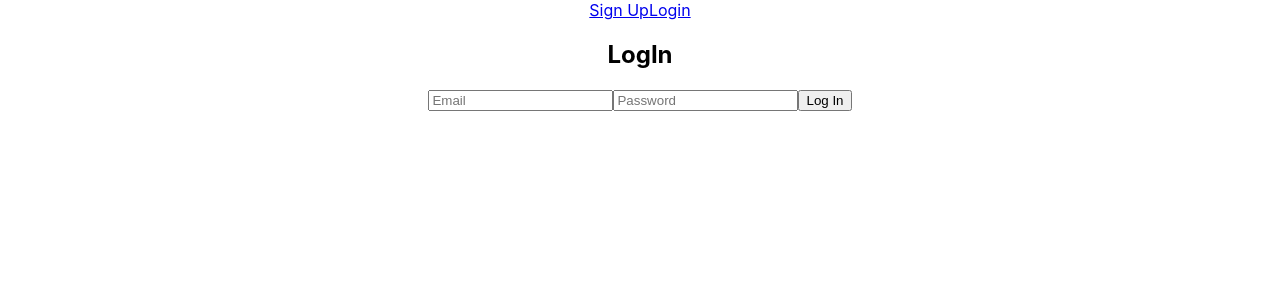
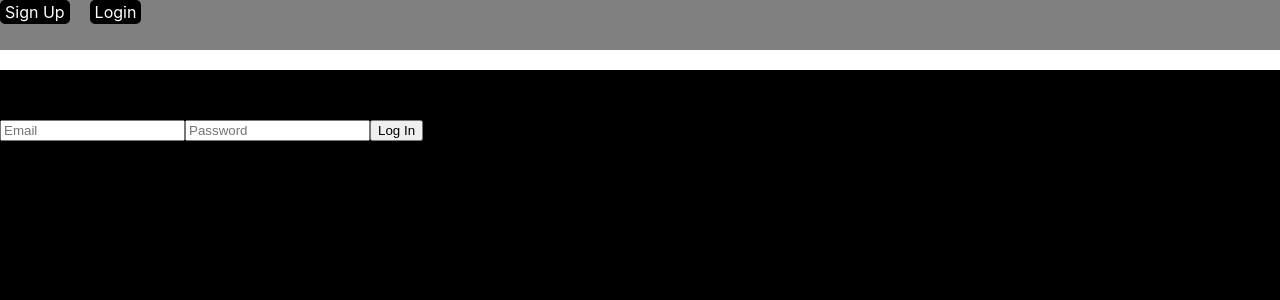
Before and after one commit to shyamtawli/sheetcoder, a React (Create React App) app in the folder client/: page /login in a window 1280 px wide. Shown: the top 300 px of the page. Built offline with nearby package versions, Linux system fonts and the light colour scheme.

Commit message:
Fixes and some styling

```diff
--- a/client/src/App.css
+++ b/client/src/App.css
@@ -1,38 +1,29 @@
-.App {
-  text-align: center;
+.navbar-container {
+  height: 50px;
+  background-color: gray;
 }
 
-.App-logo {
-  height: 40vmin;
-  pointer-events: none;
+.navbar {
+  display: flex;
+  gap: 20px;
 }
 
-@media (prefers-reduced-motion: no-preference) {
-  .App-logo {
-    animation: App-logo-spin infinite 20s linear;
-  }
+.navbar a {
+  text-decoration: none;
+  color: white;
+  background-color: black;
+  border-radius: 5px;
+  padding: 2px 5px;
 }
 
-.App-header {
-  background-color: #282c34;
-  min-height: 100vh;
-  display: flex;
-  flex-direction: column;
-  align-items: center;
-  justify-content: center;
-  font-size: calc(10px + 2vmin);
+.logout-btn {
+  background-color: black;
   color: white;
+  border-radius: 5px;
+  padding: 2px 5px;
 }
 
-.App-link {
-  color: #61dafb;
+.main {
+  background-color: black;
+  height: 100vh;
 }
-
-@keyframes App-logo-spin {
-  from {
-    transform: rotate(0deg);
-  }
-  to {
-    transform: rotate(360deg);
-  }
-}
--- a/client/src/App.js
+++ b/client/src/App.js
@@ -8,11 +8,16 @@ function App() {
   const user = localStorage.getItem("token");
   return (
     <div className="App">
-      <div>
+      {!user && (
+        <div className="navbar-container">
+          <div className="navbar">
             <Link to="/signup">Sign Up</Link>
             <Link to="/login">Login</Link>
           </div>
+        </div>
+      )}
 
+      <div className="main">
         <Routes>
           {user && <Route exact path="/" element={<Home />} />}
           <Route exact path="/signup" element={<Signup />} />
@@ -20,6 +25,7 @@ function App() {
           <Route path="/" exact element={<Navigate replace to="/login" />} />
         </Routes>
       </div>
+    </div>
   );
 }
 
--- a/client/src/components/Home.jsx
+++ b/client/src/components/Home.jsx
@@ -1,14 +1,12 @@
 import React from "react";
+import Navbar from "./Navbar";
 
 function Home() {
-  const handleLogout = () => {
-    localStorage.removeItem("token");
-    window.location.reload();
-  };
   return (
-    <div>
-      <button onClick={handleLogout}>LogOut</button>
-    </div>
+    <>
+      <Navbar />
+      <h2>Main Container for problems table</h2>;
+    </>
   );
 }
 
--- /dev/null
+++ b/client/src/components/Navbar.jsx
@@ -0,0 +1,19 @@
+import React from "react";
+
+function Navbar() {
+  const handleLogout = () => {
+    localStorage.removeItem("token");
+    window.location.reload();
+  };
+  return (
+    <>
+      <div className="navbar-container">
+        <button className="logout-btn" onClick={handleLogout}>
+          LogOut
+        </button>
+      </div>
+    </>
+  );
+}
+
+export default Navbar;
```
Lines whose indentation alone changed are shown as unchanged.
